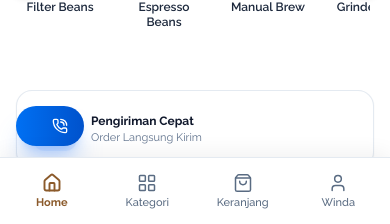
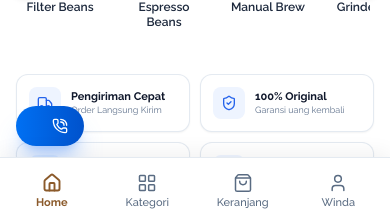
Before and after one commit to alatkopimalang1-wq/akm-new, a React (Vite) app: page / in a window 390 px wide. Shown: the part 618-842 px from the top of the page. Built offline with nearby package versions, Linux system fonts and the light colour scheme.

Commit message:
feat: ubah 4 trust cards menjadi 2 grid berbaris di versi mobile dan sesuaikan ukurannya

```diff
--- a/src/components/Hero.jsx
+++ b/src/components/Hero.jsx
@@ -537,52 +537,52 @@ export default function Hero({ onSelectCategory, onScrollToCatalog, onScrollToCa
       </div>
 
       {/* ========================================================================= */}
-      {/* 4 FITUR UNGGULAN / TRUST CARDS (Persis Gambar ke-2) */}
+      {/* 4 FITUR UNGGULAN / TRUST CARDS (2 Kolom di Mobile, 4 Kolom di Desktop) */}
       {/* ========================================================================= */}
-      <div className="max-w-7xl mx-auto px-4 sm:px-6 lg:px-8 mt-12 sm:mt-14">
-        <div className="grid grid-cols-1 sm:grid-cols-2 lg:grid-cols-4 gap-4 sm:gap-5">
+      <div className="max-w-7xl mx-auto px-4 sm:px-6 lg:px-8 mt-8 sm:mt-14">
+        <div className="grid grid-cols-2 lg:grid-cols-4 gap-2.5 sm:gap-4 lg:gap-5">
 
           {/* Card 1: Pengiriman Cepat */}
-          <div className="flex items-center gap-3.5 sm:gap-4 p-4 sm:p-5 rounded-2xl bg-white border border-slate-200/90 shadow-xs hover:shadow-md transition-all">
-            <div className="w-11 h-11 sm:w-12 sm:h-12 rounded-xl bg-[#eef4ff] flex items-center justify-center shrink-0">
-              <Truck className="w-5 h-5 sm:w-6 sm:h-6 text-[#2563eb]" />
+          <div className="flex items-center gap-2.5 sm:gap-4 p-3 sm:p-4 lg:p-5 rounded-xl sm:rounded-2xl bg-white border border-slate-200/90 shadow-xs hover:shadow-md transition-all">
+            <div className="w-8 h-8 sm:w-11 sm:h-11 lg:w-12 lg:h-12 rounded-lg sm:rounded-xl bg-[#eef4ff] flex items-center justify-center shrink-0">
+              <Truck className="w-4 h-4 sm:w-5 sm:h-5 lg:w-6 lg:h-6 text-[#2563eb]" />
             </div>
-            <div>
-              <h4 className="text-xs sm:text-sm font-bold text-slate-900 leading-tight">Pengiriman Cepat</h4>
-              <p className="text-[11px] sm:text-xs text-slate-500 mt-0.5 leading-tight">Order Langsung Kirim</p>
+            <div className="min-w-0">
+              <h4 className="text-[11px] sm:text-xs lg:text-sm font-bold text-slate-900 leading-tight truncate">Pengiriman Cepat</h4>
+              <p className="text-[9px] sm:text-[11px] lg:text-xs text-slate-500 mt-0.5 leading-tight truncate">Order Langsung Kirim</p>
             </div>
           </div>
 
           {/* Card 2: 100% Original */}
-          <div className="flex items-center gap-3.5 sm:gap-4 p-4 sm:p-5 rounded-2xl bg-white border border-slate-200/90 shadow-xs hover:shadow-md transition-all">
-            <div className="w-11 h-11 sm:w-12 sm:h-12 rounded-xl bg-[#eef4ff] flex items-center justify-center shrink-0">
-              <ShieldCheck className="w-5 h-5 sm:w-6 sm:h-6 text-[#2563eb]" />
+          <div className="flex items-center gap-2.5 sm:gap-4 p-3 sm:p-4 lg:p-5 rounded-xl sm:rounded-2xl bg-white border border-slate-200/90 shadow-xs hover:shadow-md transition-all">
+            <div className="w-8 h-8 sm:w-11 sm:h-11 lg:w-12 lg:h-12 rounded-lg sm:rounded-xl bg-[#eef4ff] flex items-center justify-center shrink-0">
+              <ShieldCheck className="w-4 h-4 sm:w-5 sm:h-5 lg:w-6 lg:h-6 text-[#2563eb]" />
             </div>
-            <div>
-              <h4 className="text-xs sm:text-sm font-bold text-slate-900 leading-tight">100% Original</h4>
-              <p className="text-[11px] sm:text-xs text-slate-500 mt-0.5 leading-tight">Garansi uang kembali</p>
+            <div className="min-w-0">
+              <h4 className="text-[11px] sm:text-xs lg:text-sm font-bold text-slate-900 leading-tight truncate">100% Original</h4>
+              <p className="text-[9px] sm:text-[11px] lg:text-xs text-slate-500 mt-0.5 leading-tight truncate">Garansi uang kembali</p>
             </div>
           </div>
 
           {/* Card 3: Produk Bergaransi */}
-          <div className="flex items-center gap-3.5 sm:gap-4 p-4 sm:p-5 rounded-2xl bg-white border border-slate-200/90 shadow-xs hover:shadow-md transition-all">
-            <div className="w-11 h-11 sm:w-12 sm:h-12 rounded-xl bg-[#eef4ff] flex items-center justify-center shrink-0">
-              <BadgeCheck className="w-5 h-5 sm:w-6 sm:h-6 text-[#2563eb]" />
+          <div className="flex items-center gap-2.5 sm:gap-4 p-3 sm:p-4 lg:p-5 rounded-xl sm:rounded-2xl bg-white border border-slate-200/90 shadow-xs hover:shadow-md transition-all">
+            <div className="w-8 h-8 sm:w-11 sm:h-11 lg:w-12 lg:h-12 rounded-lg sm:rounded-xl bg-[#eef4ff] flex items-center justify-center shrink-0">
+              <BadgeCheck className="w-4 h-4 sm:w-5 sm:h-5 lg:w-6 lg:h-6 text-[#2563eb]" />
             </div>
-            <div>
-              <h4 className="text-xs sm:text-sm font-bold text-slate-900 leading-tight">Produk Bergaransi</h4>
-              <p className="text-[11px] sm:text-xs text-slate-500 mt-0.5 leading-tight">Garansi Toko dan Distributor</p>
+            <div className="min-w-0">
+              <h4 className="text-[11px] sm:text-xs lg:text-sm font-bold text-slate-900 leading-tight truncate">Produk Bergaransi</h4>
+              <p className="text-[9px] sm:text-[11px] lg:text-xs text-slate-500 mt-0.5 leading-tight truncate">Garansi Toko & Distributor</p>
             </div>
           </div>
 
           {/* Card 4: Free Konsultasi */}
-          <div className="flex items-center gap-3.5 sm:gap-4 p-4 sm:p-5 rounded-2xl bg-white border border-slate-200/90 shadow-xs hover:shadow-md transition-all">
-            <div className="w-11 h-11 sm:w-12 sm:h-12 rounded-xl bg-[#eef4ff] flex items-center justify-center shrink-0">
-              <Headphones className="w-5 h-5 sm:w-6 sm:h-6 text-[#2563eb]" />
+          <div className="flex items-center gap-2.5 sm:gap-4 p-3 sm:p-4 lg:p-5 rounded-xl sm:rounded-2xl bg-white border border-slate-200/90 shadow-xs hover:shadow-md transition-all">
+            <div className="w-8 h-8 sm:w-11 sm:h-11 lg:w-12 lg:h-12 rounded-lg sm:rounded-xl bg-[#eef4ff] flex items-center justify-center shrink-0">
+              <Headphones className="w-4 h-4 sm:w-5 sm:h-5 lg:w-6 lg:h-6 text-[#2563eb]" />
             </div>
-            <div>
-              <h4 className="text-xs sm:text-sm font-bold text-slate-900 leading-tight">Free Konsultasi</h4>
-              <p className="text-[11px] sm:text-xs text-slate-500 mt-0.5 leading-tight">24 Jam</p>
+            <div className="min-w-0">
+              <h4 className="text-[11px] sm:text-xs lg:text-sm font-bold text-slate-900 leading-tight truncate">Free Konsultasi</h4>
+              <p className="text-[9px] sm:text-[11px] lg:text-xs text-slate-500 mt-0.5 leading-tight truncate">24 Jam</p>
             </div>
           </div>
 
```
